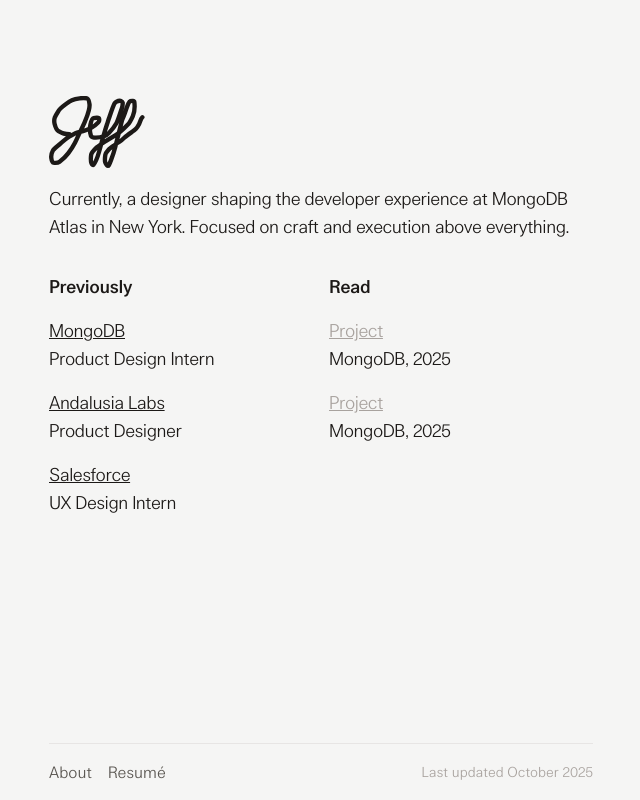
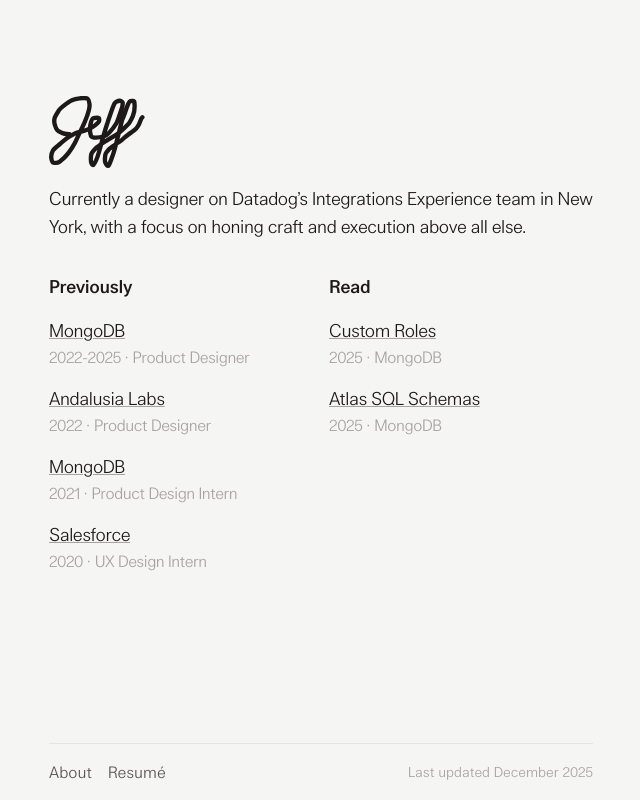
Before and after one commit to suyjeff/jeffsite, a Next.js app: page / in a window 1280 px wide. Shown: the whole page, without its empty margins (319-959 px from the left). Built offline with nearby package versions, Linux system fonts and the light colour scheme.

Commit message:
Made changes to layout, colors, and portfolio items.

```diff
--- a/components/Layout.tsx
+++ b/components/Layout.tsx
@@ -45,7 +45,7 @@
               </a>
             </div>
             <div className="text-sm text-stone-400">
-              Last updated October 2025
+              Last updated December 2025
             </div>
           </div>
         </footer>
--- a/pages/about.tsx
+++ b/pages/about.tsx
@@ -72,11 +72,11 @@
             <h2 className="text-lg tracking-tight font-bold mb-4">Education</h2>
             <ul className="space-y-4 text-lg tracking-tight">
               {[
-                { degree: "B.S. in Computer Science", school: "Washington University in St. Louis", year: 2022 }
+                { degree: "B.S. in Computer Science", school: "Washington University in St. Louis", year: "2018-2022" }
               ].map((edu, index) => (
                 <li key={index} className={`opacity-0 animate-fade-in animation-delay-${800 + index * 200}`}>
-                  <p className="underline inline-block rounded">{edu.degree}</p>
-                  <p>{edu.school}, {edu.year}</p>
+                  <p className="underline inline-block rounded decoration-stone-400">{edu.degree}</p>
+                  <p className="text-base text-stone-400"> {edu.year} · {edu.school},</p>
                 </li>
               ))}
             </ul>
--- a/pages/index.tsx
+++ b/pages/index.tsx
@@ -112,7 +112,7 @@
           />
         </svg>
       </div>
-      <p className="mt-4 text-lg tracking-tight font-lars text-stone-900 opacity-0 animate-fade-in animation-delay-200">Currently, a designer shaping the developer experience at MongoDB Atlas in New York. Focused on craft and execution above everything.</p>
+      <p className="mt-4 text-lg tracking-tight font-lars text-stone-900 opacity-0 animate-fade-in animation-delay-200">Currently a designer on Datadog’s Integrations Experience team in New York, with a focus on honing craft and execution above all else.</p>
 
       <div className="mt-8 grid grid-cols-2 gap-4">
 
@@ -120,13 +120,14 @@
           <h2 className="text-lg tracking-tight font-bold mb-4">Previously</h2>
           <ul className="space-y-4 text-lg tracking-tight">
             {[
-              { company: 'MongoDB', position: 'Product Design Intern' },
-              { company: 'Andalusia Labs', position: 'Product Designer' },
-              { company: 'Salesforce', position: 'UX Design Intern' },
+              { company: 'MongoDB', position: '2022-2025 · Product Designer' },
+              { company: 'Andalusia Labs', position: '2022 · Product Designer' },
+              { company: 'MongoDB', position: '2021 · Product Design Intern' },
+              { company: 'Salesforce', position: '2020 · UX Design Intern' },
             ].map((job, index) => (
               <li key={index} className={`opacity-0 animate-fade-in animation-delay-${600 + index * 200}`}>
-                <p className="underline inline-block rounded">{job.company}</p>
-                <p>{job.position}</p>
+                <p className="underline inline-block rounded decoration-stone-400">{job.company}</p>
+                <p className="text-base text-stone-400">{job.position}</p>
               </li>
             ))}
           </ul>
@@ -136,12 +137,12 @@
           <h2 className="text-lg tracking-tight font-bold mb-4">Read</h2>
           <ul className="space-y-4 text-lg tracking-tight">
             <li className="opacity-0 animate-fade-in animation-delay-600">
-              <span className="relative inline-block rounded-md underline text-stone-400">Project</span>
-              <p className="tracking-tight">MongoDB, 2025</p>
+              <span className="relative inline-block rounded-md underline decoration-stone-400 text-stone-900">Custom Roles</span>
+              <p className="text-base text-stone-400 tracking-tight">2025 · MongoDB</p>
             </li>
             <li className="opacity-0 animate-fade-in animation-delay-600">
-              <span className="relative inline-block rounded-md underline text-stone-400">Project</span>
-              <p className="tracking-tight">MongoDB, 2025</p>
+              <span className="relative inline-block rounded-md underline decoration-stone-400 text-stone-900">Atlas SQL Schemas</span>
+              <p className="text-base text-stone-400 tracking-tight">2025 · MongoDB</p>
             </li>
           </ul>
         </div>
```
